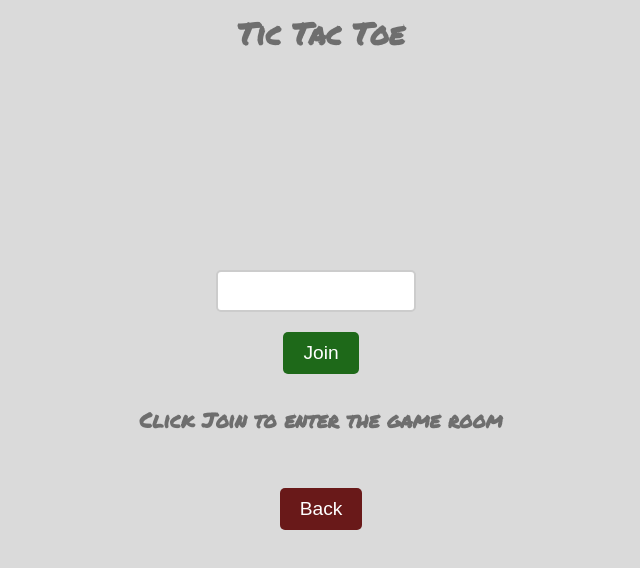
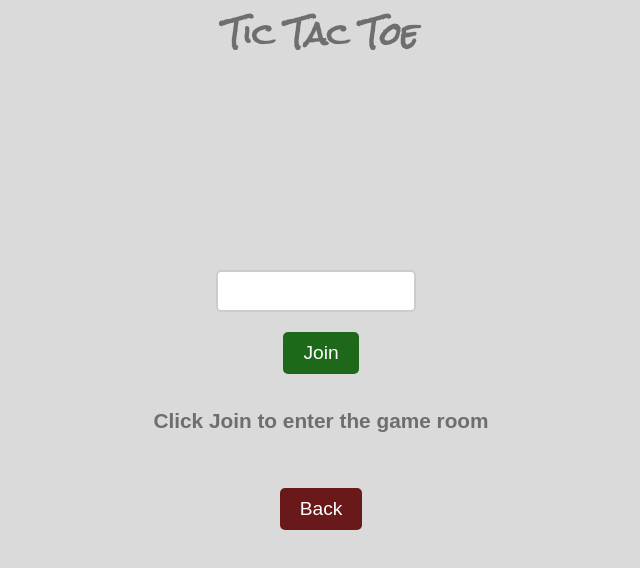
Before and after one commit to irlknn/ticTacToe, a Vue app in the folder frontend/: page /join in a window 1280 px wide. Shown: the top 568 px of the page, without its empty margins (319-959 px from the left). Built offline with nearby package versions, Linux system fonts and the light colour scheme; no server answers.

Commit message:
refactor: update font styles to use Arial and remove unused font families across components

```diff
--- a/frontend/index.html
+++ b/frontend/index.html
@@ -2,13 +2,9 @@
 <html lang="">
 
 <head>
-  <link href="https://fonts.googleapis.com/css2?family=Permanent+Marker&display=swap" rel="stylesheet">
   <link rel="preconnect" href="https://fonts.googleapis.com">
   <link rel="preconnect" href="https://fonts.gstatic.com" crossorigin>
-  <link
-    href="https://fonts.googleapis.com/css2?family=Inconsolata:wdth,wght@50..200,200..900&family=Rock+Salt&display=swap"
-    rel="stylesheet">
-
+  <link href="https://fonts.googleapis.com/css2?family=Permanent+Marker&family=Rock+Salt&display=swap" rel="stylesheet">
   <meta charset="UTF-8">
   <link rel="icon" href="/favicon.ico">
   <meta name="viewport" content="width=device-width, initial-scale=1.0">
--- a/frontend/src/App.vue
+++ b/frontend/src/App.vue
@@ -1,9 +1,5 @@
 <script setup>
-import { RouterLink, RouterView } from 'vue-router'
-import GameContainer from './components/GameBoard.vue'
-import Menu from './views/MenuView.vue'
-console.log("Backend URL:", import.meta.env.VITE_BACKEND_URL);
-
+import { RouterView } from 'vue-router'
 </script>
 
 <template>
@@ -17,7 +13,7 @@ console.log("Backend URL:", import.meta.env.VITE_BACKEND_URL);
 h1 {
   position: fixed;
   top: 10px;
-  font-family: 'Permanent Marker', 'Rock Salt', 'Arial', cursive;
+  font-family: 'Rock Salt', 'Arial';
   font-weight: 700;
 }
 .app {
@@ -28,6 +24,6 @@ h1 {
   height: 100vh;
 
   text-align: center;
-  font-family: 'Permanent Marker', 'Rock Salt', 'Arial', cursive;
+  font-family: 'Arial';
 }
 </style>
--- a/frontend/src/assets/base.css
+++ b/frontend/src/assets/base.css
@@ -1,57 +1,3 @@
-/* color palette from <https://github.com/vuejs/theme> */
-:root {
-  /* --vt-c-white: #ffffff;
-  --vt-c-white-soft: #f8f8f8;
-  --vt-c-black-soft: #222222;
-  --vt-c-white-soft: #f8f8f8;
-  --vt-c-white-mute: #f2f2f2;
-
-  --vt-c-black: #181818;
-  --vt-c-black-soft: #222222;
-  --vt-c-black-mute: #282828;
-
-  --vt-c-indigo: #2c3e50;
-
-  --vt-c-divider-light-1: rgba(60, 60, 60, 0.29);
-  --vt-c-divider-light-2: rgba(60, 60, 60, 0.12);
-  --vt-c-divider-dark-1: rgba(84, 84, 84, 0.65);
-  --vt-c-divider-dark-2: rgba(84, 84, 84, 0.48);
-
-  --vt-c-text-light-1: var(--vt-c-indigo);
-  --vt-c-text-light-2: rgba(60, 60, 60, 0.66);
-  --vt-c-text-dark-1: var(--vt-c-white);
-  --vt-c-text-dark-2: rgba(235, 235, 235, 0.64); */
-}
-
-/* semantic color variables for this project */
-:root {
-  /* --color-background: var(--vt-c-white);
-  --color-background-soft: var(--vt-c-white-soft);
-  --color-background-mute: var(--vt-c-white-mute);
-
-  --color-border: var(--vt-c-divider-light-2);
-  --color-border-hover: var(--vt-c-divider-light-1);
-
-  --color-heading: var(--vt-c-text-light-1);
-  --color-text: var(--vt-c-text-light-1);
-
-  --section-gap: 160px; */
-}
-
-@media (prefers-color-scheme: dark) {
-  :root {
-    /* --color-background: var(--vt-c-black);
-    --color-background-soft: var(--vt-c-black-soft);
-    --color-background-mute: var(--vt-c-black-mute);
-
-    --color-border: var(--vt-c-divider-dark-2);
-    --color-border-hover: var(--vt-c-divider-dark-1);
-
-    --color-heading: var(--vt-c-text-dark-1);
-    --color-text: var(--vt-c-text-dark-2); */
-  }
-}
-
 *,
 *::before,
 *::after {
--- a/frontend/src/components/GameBoard.vue
+++ b/frontend/src/components/GameBoard.vue
@@ -129,7 +129,7 @@ export default {
 
 <style>
 .text {
-  font-family: 'Permanent Marker', 'Rock Salt', 'Arial', cursive;
+  font-family: 'Arial';
   font-weight: bold;
   font-size: 1.3rem;
   margin: 10px 0;
@@ -144,6 +144,7 @@ export default {
 }
 
 .cell {
+  font-family: 'Rock Salt', 'Arial';
   background-color: rgb(110, 110, 110);
   width: 100px;
   height: 100px;
@@ -176,6 +177,7 @@ export default {
 #backButton {
   padding: 10px 20px;
   font-size: 1.2rem;
+  font-family: 'Arial';
   cursor: pointer;
   border: none;
   border-radius: 5px;
--- a/frontend/src/components/Join.vue
+++ b/frontend/src/components/Join.vue
@@ -96,7 +96,7 @@ function joinRoom(roomId) {
 
 <style>
 .text {
-  font-family: 'Permanent Marker', 'Rock Salt', 'Arial', cursive;
+  font-family: 'Arial';
   font-weight: bold;
   font-size: 1.3rem;
   margin: 10px 0;
@@ -111,5 +111,6 @@ function joinRoom(roomId) {
   background-color: rgb(30, 105, 25);
   color: white;
   transition: background-color 0.3s ease;
+  font-family: 'Arial';
 }
 </style>
--- a/frontend/src/views/JoinView.vue
+++ b/frontend/src/views/JoinView.vue
@@ -46,6 +46,7 @@ export default {
 
 #backButton {
   margin-top: 40px;
+  font-family: 'Arial';
   background-color: rgb(105, 25, 25);
 }
 </style>
--- a/frontend/src/views/MenuView.vue
+++ b/frontend/src/views/MenuView.vue
@@ -82,6 +82,7 @@ export default {
 }
 
 button {
+  font-family: 'Arial';
   padding: 20px 40px;
   font-size: 1.5rem;
   cursor: pointer;
```
